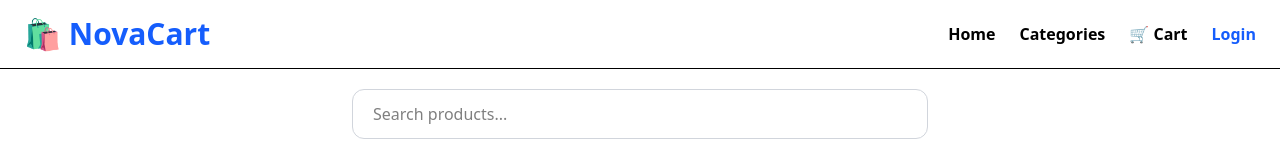
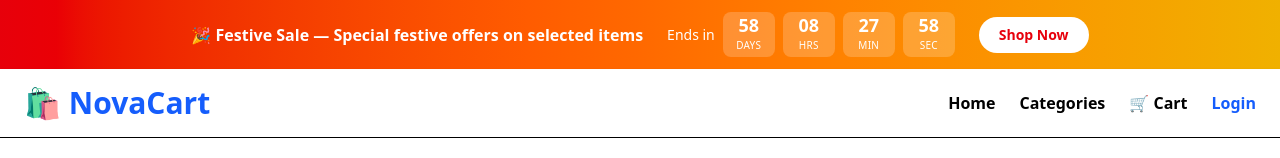
Before and after one commit to pandeyshubh84-oss/NovaCart, a Next.js app: page / in a window 1280 px wide. Shown: the top 158 px of the page. Built offline with nearby package versions, Linux system fonts and the light colour scheme; no server answers; the database is empty.

Commit message:
Add offer banner with countdown

```diff
--- /dev/null
+++ b/app/components/OfferBanner.tsx
@@ -0,0 +1,67 @@
+"use client";
+
+import { useEffect, useState } from "react";
+import { OFFER } from "../lib/offerConfig";
+
+function getTimeLeft() {
+  const diff = new Date(OFFER.endDate).getTime() - Date.now();
+  if (diff <= 0) return null;
+
+  return {
+    days: Math.floor(diff / (1000 * 60 * 60 * 24)),
+    hours: Math.floor((diff / (1000 * 60 * 60)) % 24),
+    minutes: Math.floor((diff / (1000 * 60)) % 60),
+    seconds: Math.floor((diff / 1000) % 60),
+  };
+}
+
+export default function OfferBanner() {
+  const [mounted, setMounted] = useState(false);
+  const [timeLeft, setTimeLeft] = useState(getTimeLeft());
+
+  useEffect(() => {
+    setMounted(true);
+    const timer = setInterval(() => setTimeLeft(getTimeLeft()), 1000);
+    return () => clearInterval(timer);
+  }, []);
+
+  // Hide the banner if it is turned off or the offer has ended
+  if (!OFFER.enabled || (mounted && !timeLeft)) return null;
+
+  const box = (value: number, label: string) => (
+    <div className="bg-white/20 rounded-lg px-2 py-1 text-center min-w-[52px]">
+      <p className="text-lg font-bold leading-none">
+        {String(value).padStart(2, "0")}
+      </p>
+      <p className="text-[10px] uppercase tracking-wide mt-1">{label}</p>
+    </div>
+  );
+
+  return (
+    <div className="bg-gradient-to-r from-red-600 via-orange-500 to-yellow-500 text-white">
+      <div className="max-w-7xl mx-auto px-4 py-3 flex flex-col md:flex-row items-center justify-center gap-3 md:gap-6 text-center">
+        <p className="font-semibold">
+          🎉 <span className="font-bold">{OFFER.title}</span> —{" "}
+          {OFFER.message}
+        </p>
+
+        {mounted && timeLeft && (
+          <div className="flex items-center gap-2">
+            <span className="text-sm">Ends in</span>
+            {box(timeLeft.days, "Days")}
+            {box(timeLeft.hours, "Hrs")}
+            {box(timeLeft.minutes, "Min")}
+            {box(timeLeft.seconds, "Sec")}
+          </div>
+        )}
+
+        <a
+          href={OFFER.buttonLink}
+          className="bg-white text-red-600 font-semibold px-5 py-2 rounded-full text-sm hover:bg-yellow-100"
+        >
+          {OFFER.buttonText}
+        </a>
+      </div>
+    </div>
+  );
+}
--- /dev/null
+++ b/app/lib/offerConfig.ts
@@ -0,0 +1,8 @@
+export const OFFER = {
+  enabled: true, // set to false to hide the banner
+  title: "Festive Sale",
+  message: "Special festive offers on selected items",
+  endDate: "2026-11-08T23:59:59+05:30", // change to your real offer end date
+  buttonText: "Shop Now",
+  buttonLink: "/#products",
+};
--- a/app/page.tsx
+++ b/app/page.tsx
@@ -5,6 +5,7 @@ import { supabase } from "./lib/supabase";
 import Navbar from "./components/Navbar";
 import Hero from "./components/Hero";
 import ProductCard from "./components/ProductCard";
+import OfferBanner from "./components/OfferBanner";
 
 type Product = {
   id: string;
@@ -96,6 +97,9 @@ export default function Home() {
 
   return (
     <main className="min-h-screen bg-gray-100">
+       {/* Offer Banner */}
+      <OfferBanner />
+
       {/* Navbar */}
       <Navbar />
 
```
